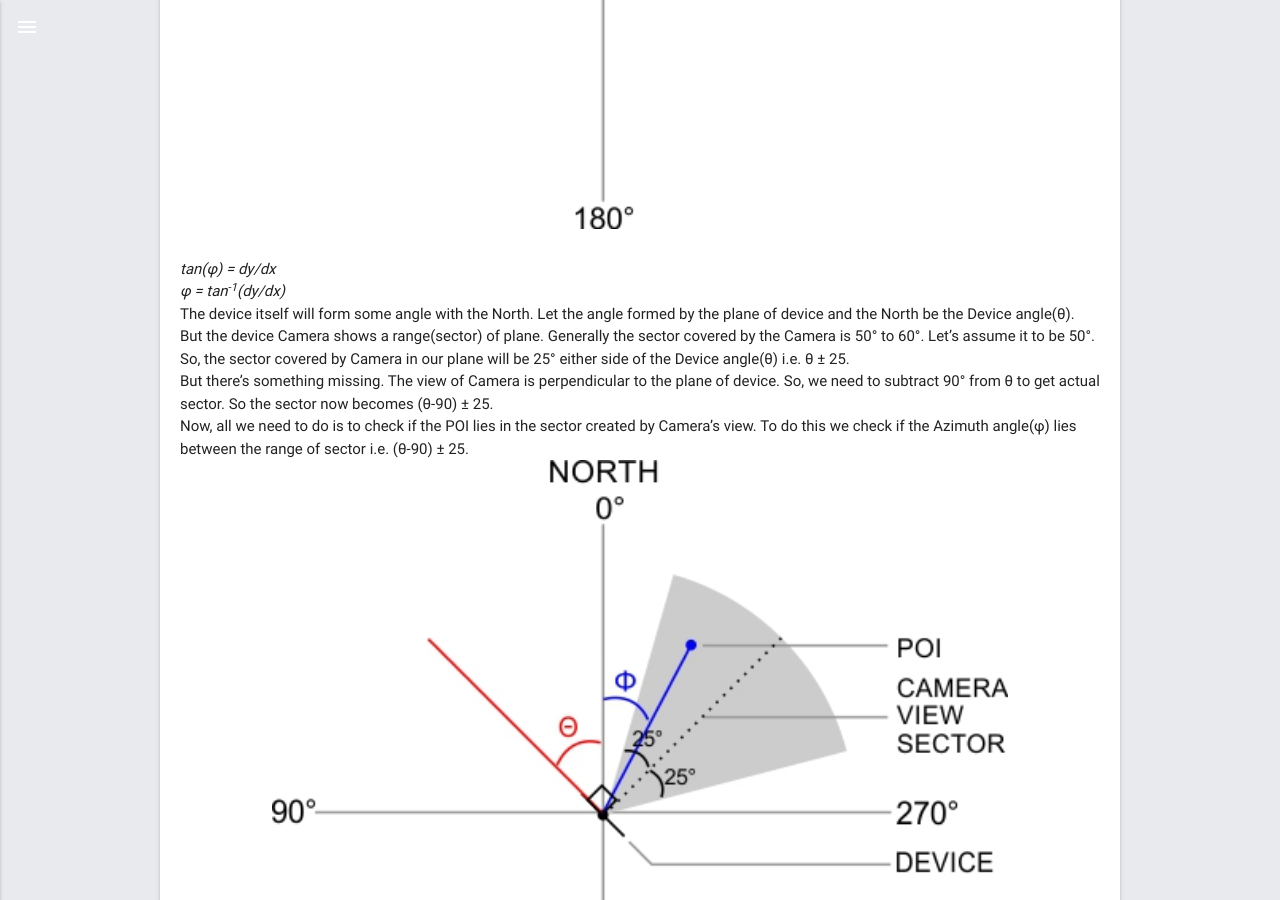
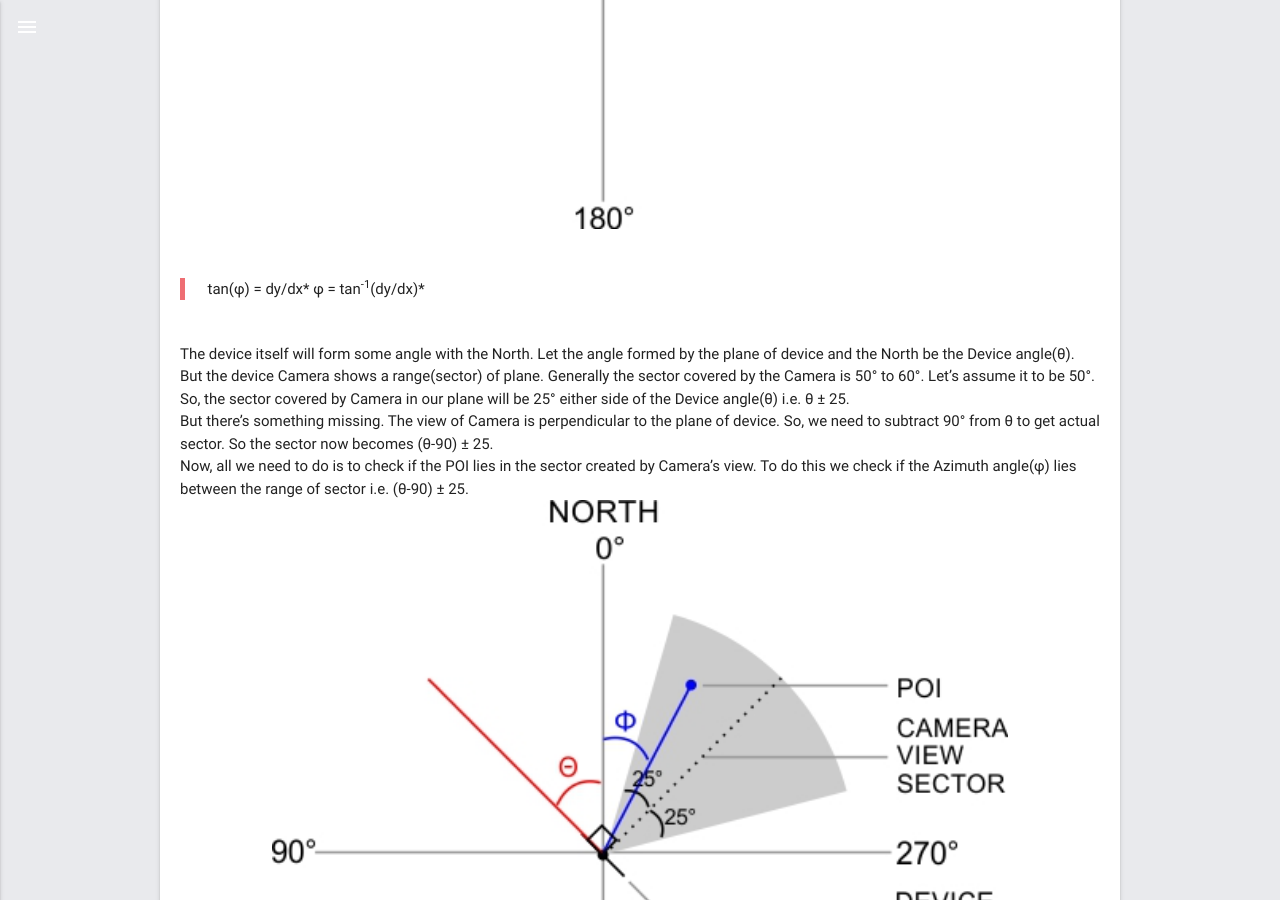
Before and after one commit to Hrily/material_blog, a Jekyll site: the page built from _posts/2016-12-22-ar-tutorial-1.md, in a window 1280 px wide and 900 px high, scrolled down 3741 px. Built offline with Jekyll 4.4.1, drawn with Linux system fonts in a browser that asks for light colours.

Commit message:
AR Tutorial - Part 1 Update

```diff
--- a/_posts/2016-12-22-ar-tutorial-1.md
+++ b/_posts/2016-12-22-ar-tutorial-1.md
@@ -62,10 +62,10 @@ But how are we goind to calculate azimuth? The answer is simple trigonometry. Le
 
 <br>
 
-*tan(&phi;) = dy/dx*
+> tan(&phi;) = dy/dx*
+> &phi; = tan<sup>-1</sup>(dy/dx)*
 
-*&phi; = tan<sup>-1</sup>(dy/dx)*
-
+<br>
 The device itself will form some angle with the North. Let the angle formed by the plane of device and the North be the Device angle(&theta;). But the device Camera shows a range(sector) of plane. Generally the sector covered by the Camera is 50&deg; to 60&deg;. Let's assume it to be 50&deg;. So, the sector covered by Camera in our plane will be 25&deg; either side of the Device angle(&theta;) i.e. &theta; &plusmn; 25.
 
 But there's something missing. The view of Camera is perpendicular to the plane of device. So, we need to subtract 90&deg; from &theta; to get actual sector. So the sector now becomes (&theta;-90) &plusmn; 25.
```
